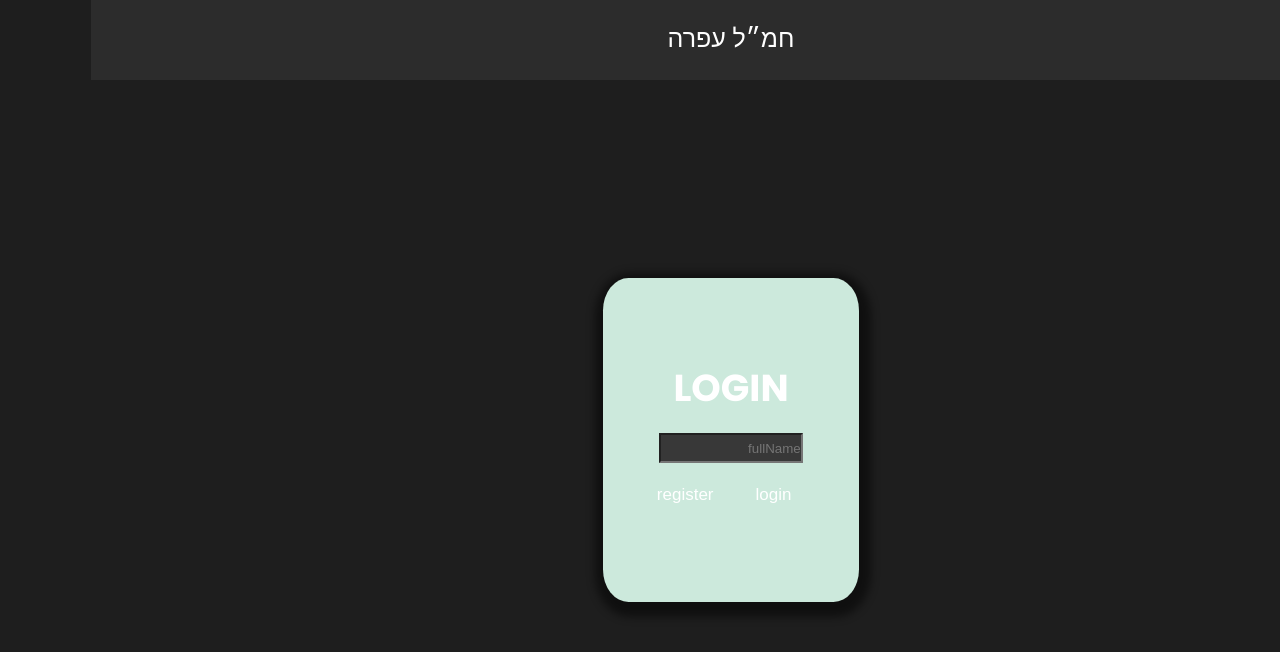
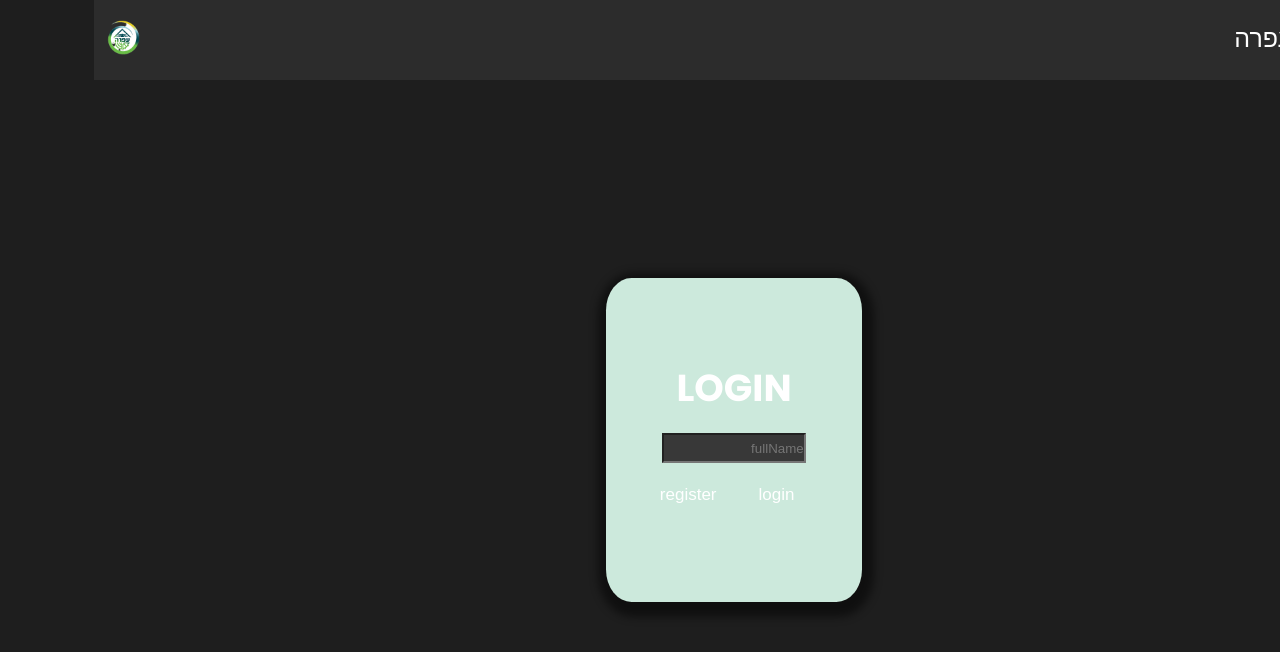
Before and after one commit to matanelvatkin/hamal-client, a React (Vite) app: page /login in a window 1280 px wide. Shown: the top 652 px of the page. Built offline with nearby package versions, Linux system fonts and the light colour scheme.

Commit message:
add logo

```diff
--- a/src/components/Header/index.jsx
+++ b/src/components/Header/index.jsx
@@ -1,10 +1,12 @@
 import React from "react";
 import style from "./style.module.css";
+
 
 export default function Header( ) {
   return (
     <div className={style.main_header}>
-      חמ״ל עפרה
+      <span> חמ״ל עפרה</span>
+     <img src="../../../public/logo.png" alt="" />
     </div>
   );
 }
--- a/src/components/Header/style.module.css
+++ b/src/components/Header/style.module.css
@@ -4,6 +4,6 @@
     padding: 20px 1% 20px 1%;
     display: flex;
     flex-direction: row;
-    justify-content: center;
+    justify-content: space-between;
     align-content: center;
 }
```
Also changed, not shown: public/logo.png (added).
